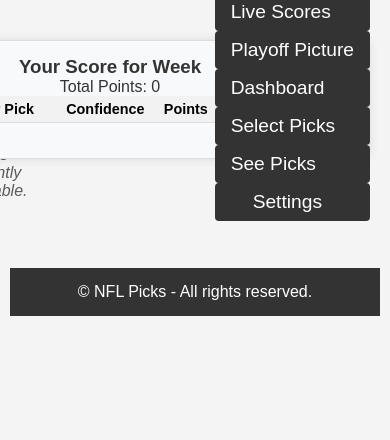
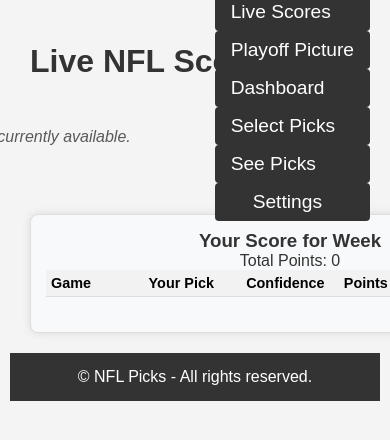
Before and after one commit to stevenbarnes2017/NFL_Football_Pool, a Flask app: page /live-scores in a window 390 px wide; the page is wider, and only the part inside the window is pictured. Shown: the part 65-505 px from the top of that part. Run offline with Flask 3, Linux system fonts and the light colour scheme; data comes from the database, SQL or seed files in the repository; data that the repository does not hold is empty.

Commit message:
make live scores stack for mobile

```diff
--- a/Football_Project/static/css/live_scores.css
+++ b/Football_Project/static/css/live_scores.css
@@ -146,3 +146,14 @@
     width: 520px !important;            /* stretch the box a bit */
     right: 20px !important;
   }
+
+  @media (max-width: 768px) {
+  #user-score-box.floating-box {
+    position: static !important;   /* leave normal flow */
+    top: auto;                     /* neutralize any inline top */
+    right: auto;
+    width: 100%;
+    margin-top: 20px;
+    max-height: none;
+  }
+}
```
